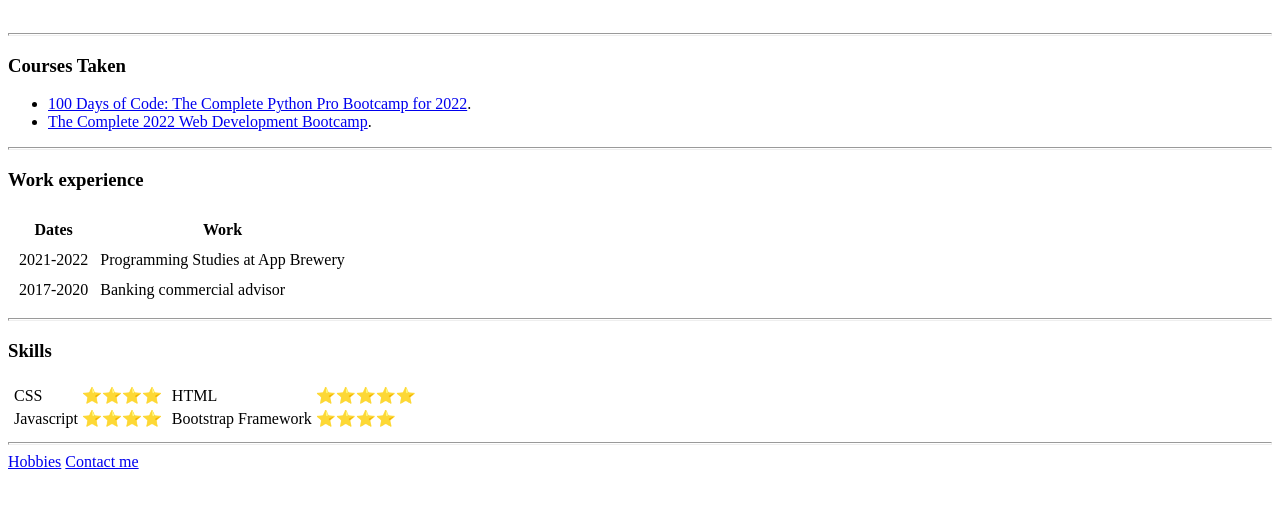
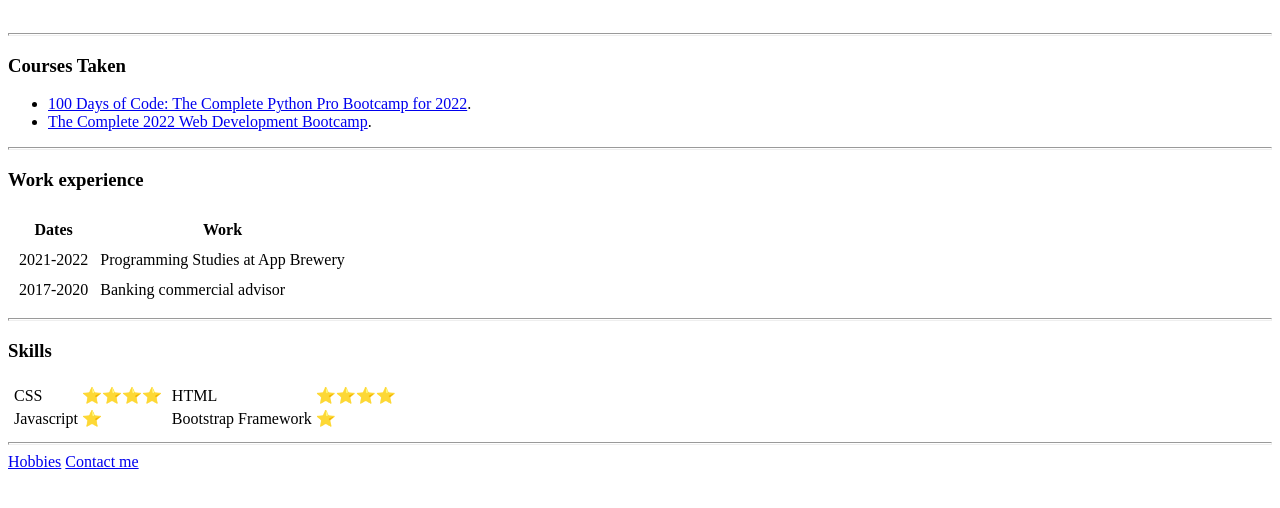
Before and after one commit to johanch03/cv, a plain HTML site: page index.html in a window 1280 px wide. Shown: the part 202-710 px from the top of the page. Drawn offline with Linux system fonts and the light colour scheme.

Commit message:
Update index.html

```diff
--- a/index.html
+++ b/index.html
@@ -60,7 +60,7 @@
             </tr>
             <tr>
               <td>Javascript</td>
-              <td>&#11088;&#11088;&#11088;&#11088;</td>
+              <td>&#11088;</td>
             </tr>
           </table>
         </td>
@@ -68,11 +68,11 @@
           <table>
             <tr>
               <td>HTML</td>
-              <td>&#11088;&#11088;&#11088;&#11088;&#11088;</td>
+              <td>&#11088;&#11088;&#11088;&#11088;</td>
             </tr>
             <tr>
               <td>Bootstrap Framework</td>
-              <td>&#11088;&#11088;&#11088;&#11088;</td>
+              <td>&#11088;</td>
             </tr>
           </table>
         </td>
```
